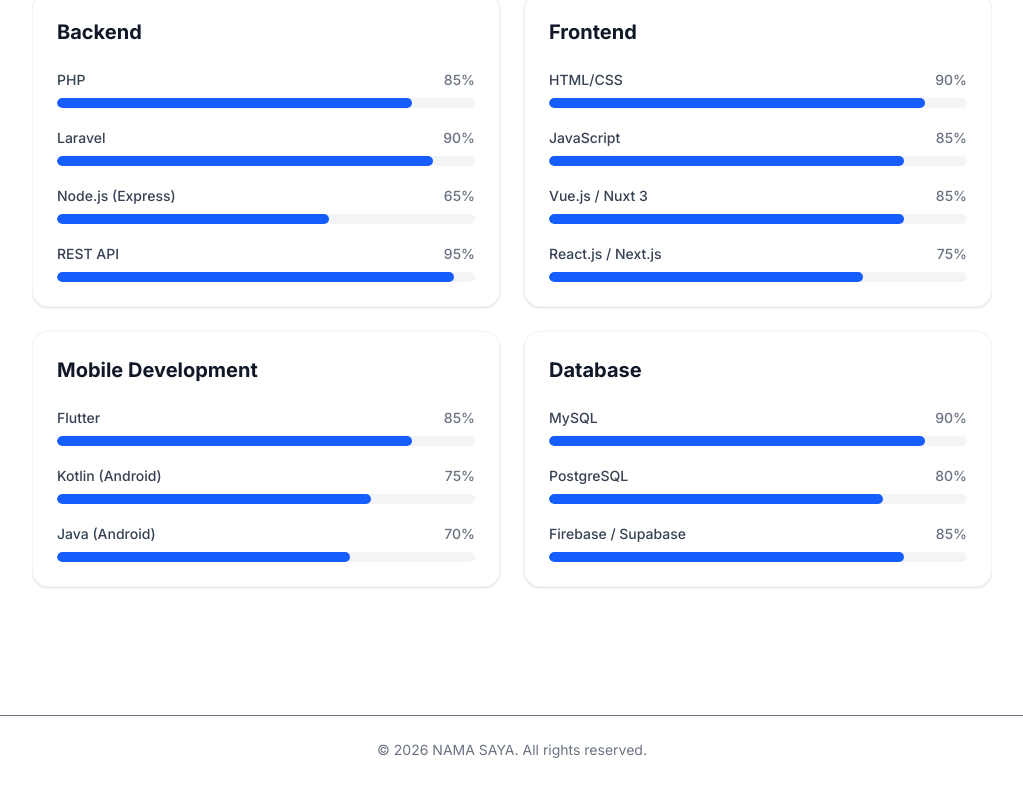
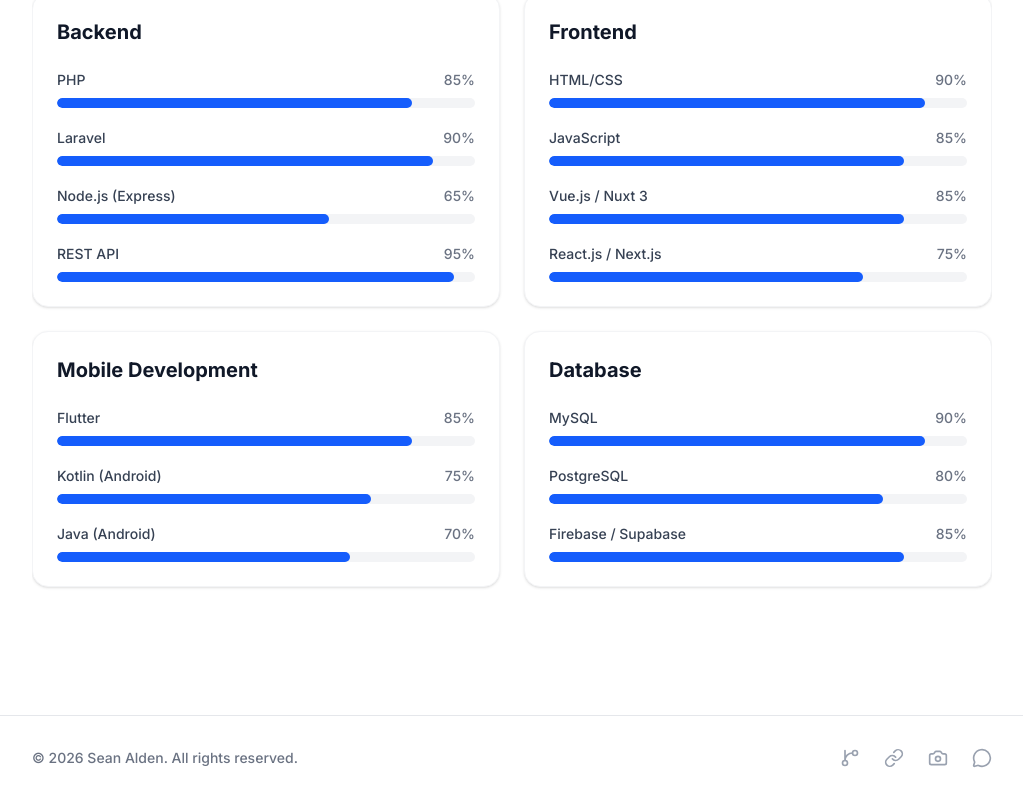
Before and after one commit to SeanAlden/my-portfolio, a Next.js app: page / in a window 1280 px wide. Shown: the part 5074-5874 px from the top of the page, without its empty margins (128-1151 px from the left). Built offline with nearby package versions, Linux system fonts and the light colour scheme.

Commit message:
update layout

```diff
--- a/app/layout.tsx
+++ b/app/layout.tsx
@@ -32,15 +32,49 @@
 //   );
 // }
 
+// import type { Metadata } from 'next'
+// import { Inter } from 'next/font/google'
+// import './globals.css'
+// import Navbar from '@/components/Navbar'
+
+// const inter = Inter({ subsets: ['latin'] })
+
+// export const metadata: Metadata = {
+//   title: 'Sean Alden',
+//   description: 'IT Professional Portfolio',
+// }
+
+// export default function RootLayout({
+//   children,
+// }: {
+//   children: React.ReactNode
+// }) {
+//   return (
+//     <html lang="id">
+//       <body className={`${inter.className} bg-gray-50 text-gray-900 min-h-screen flex flex-col`}>
+//         <Navbar />
+//         <main className="flex-grow max-w-5xl mx-auto px-4 sm:px-6 lg:px-8 py-12 w-full">
+//           {children}
+//         </main>
+//         <footer className="text-center py-6 text-sm text-gray-500 border-t">
+//           © {new Date().getFullYear()} NAMA SAYA. All rights reserved.
+//         </footer>
+//       </body>
+//     </html>
+//   )
+// }
+
 import type { Metadata } from 'next'
 import { Inter } from 'next/font/google'
 import './globals.css'
 import Navbar from '@/components/Navbar'
+// Import ikon yang dijamin aman dari error
+import { Link as LinkIcon, GitBranch, Camera, MessageCircle } from 'lucide-react'
 
 const inter = Inter({ subsets: ['latin'] })
 
 export const metadata: Metadata = {
-  title: 'Sean Alden',
+  title: 'Sean Alden | Portfolio',
   description: 'IT Professional Portfolio',
 }
 
@@ -50,14 +84,70 @@
   children: React.ReactNode
 }) {
   return (
-    <html lang="id">
+    // Tambahkan scroll-smooth di tag html untuk mendukung navigasi anchor link
+    <html lang="id" className="scroll-smooth">
       <body className={`${inter.className} bg-gray-50 text-gray-900 min-h-screen flex flex-col`}>
         <Navbar />
+
         <main className="flex-grow max-w-5xl mx-auto px-4 sm:px-6 lg:px-8 py-12 w-full">
           {children}
         </main>
-        <footer className="text-center py-6 text-sm text-gray-500 border-t">
-          © {new Date().getFullYear()} NAMA SAYA. All rights reserved.
+
+        {/* FOOTER BARU DENGAN SOSIAL MEDIA */}
+        <footer className="w-full bg-white border-t border-gray-200 mt-auto">
+          <div className="max-w-5xl mx-auto px-4 sm:px-6 lg:px-8 py-8">
+            <div className="flex flex-col md:flex-row justify-between items-center gap-4">
+
+              {/* Copyright */}
+              <div className="text-sm text-gray-500 font-medium">
+                © {new Date().getFullYear()} Sean Alden. All rights reserved.
+              </div>
+
+              {/* Social Links */}
+              <div className="flex items-center space-x-6">
+                <a
+                  href="https://github.com/SeanAlden"
+                  target="_blank"
+                  rel="noopener noreferrer"
+                  className="text-gray-400 hover:text-gray-900 hover:-translate-y-1 transition-all duration-300"
+                  title="GitHub"
+                >
+                  <GitBranch className="w-5 h-5" />
+                </a>
+
+                <a
+                  href="https://linkedin.com/in/sean-alden"
+                  target="_blank"
+                  rel="noopener noreferrer"
+                  className="text-gray-400 hover:text-blue-700 hover:-translate-y-1 transition-all duration-300"
+                  title="LinkedIn"
+                >
+                  <LinkIcon className="w-5 h-5" />
+                </a>
+
+                <a
+                  href="https://instagram.com/username_ig_anda"
+                  target="_blank"
+                  rel="noopener noreferrer"
+                  className="text-gray-400 hover:text-pink-600 hover:-translate-y-1 transition-all duration-300"
+                  title="Instagram"
+                >
+                  <Camera className="w-5 h-5" />
+                </a>
+
+                <a
+                  href="https://wa.me/6281234567890"
+                  target="_blank"
+                  rel="noopener noreferrer"
+                  className="text-gray-400 hover:text-green-500 hover:-translate-y-1 transition-all duration-300"
+                  title="WhatsApp"
+                >
+                  <MessageCircle className="w-5 h-5" />
+                </a>
+              </div>
+
+            </div>
+          </div>
         </footer>
       </body>
     </html>
```
Also changed, not shown: components/Footer.tsx (deleted).
